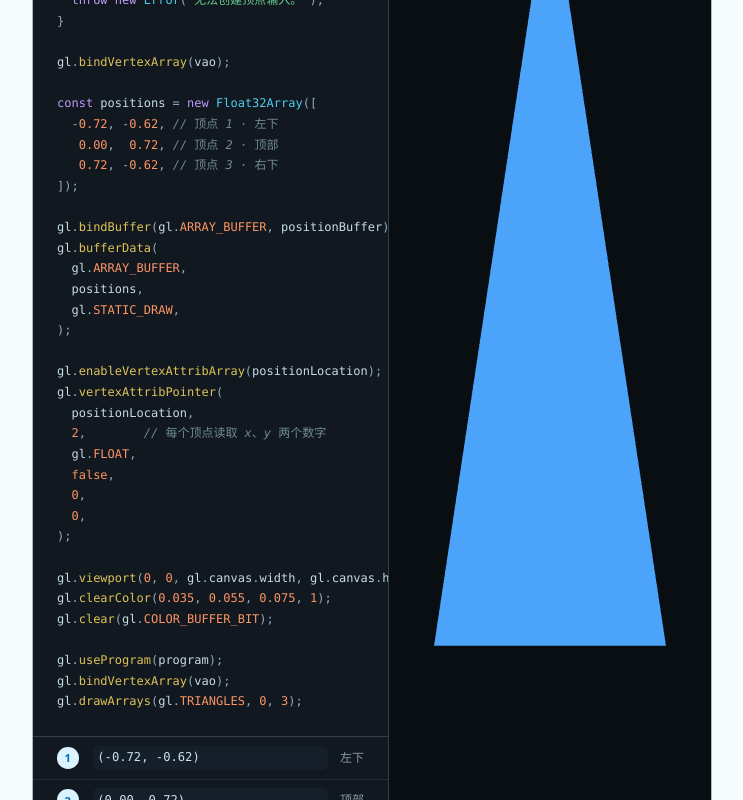
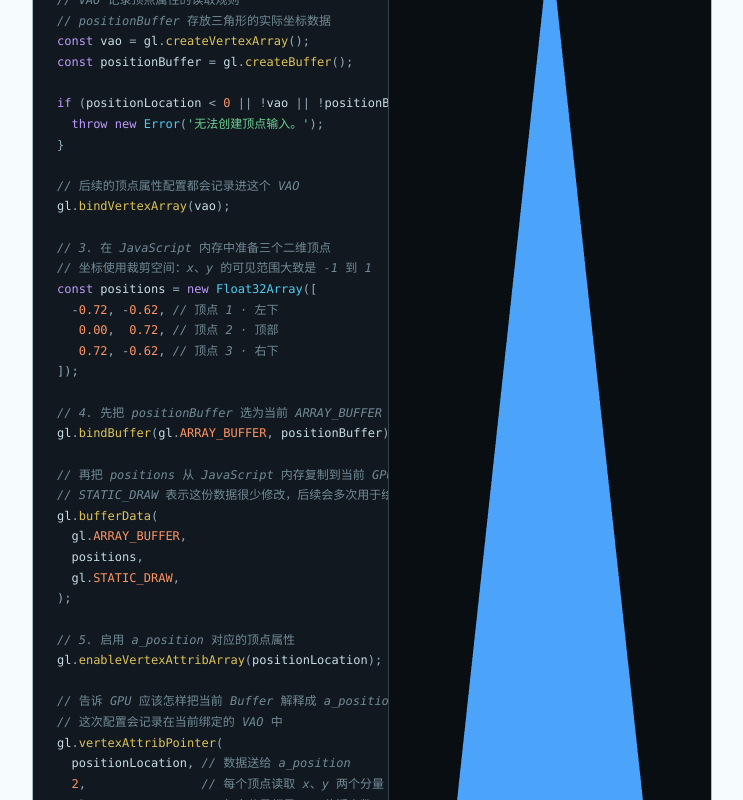
Before and after one commit to leiniaozl229/webgl-learning, a React (Vite) app: page / in a window 1280 px wide. Shown: the part 3674-4474 px from the top of the page, without its empty margins (296-1039 px from the left). Built offline with nearby package versions, Linux system fonts and the light colour scheme; a web font is replaced by a local one.

Commit message:
docs: expand vertex data walkthrough

```diff
--- a/src/core/webgl2.ts
+++ b/src/core/webgl2.ts
@@ -22,12 +22,18 @@ export const TRIANGLE_POINTS = [
   { x: 0.72, y: -0.62, position: '右下' },
 ] as const;
 
-export const TRIANGLE_VERTEX_DATA_SOURCE = `// gl 与 program 已在初始化阶段创建
+export const TRIANGLE_VERTEX_DATA_SOURCE = `// gl 是 WebGL2 上下文，program 是已链接的着色程序
+
+// 1. 找到顶点着色器中 in vec2 a_position 的属性位置
+// 后面通过这个数字，把 Buffer 数据连接到 a_position
 const positionLocation = gl.getAttribLocation(
   program,
   'a_position',
 );
 
+// 2. 创建两个 GPU 对象
+// VAO 记录顶点属性的读取规则
+// positionBuffer 存放三角形的实际坐标数据
 const vao = gl.createVertexArray();
 const positionBuffer = gl.createBuffer();
 
@@ -35,37 +41,53 @@ if (positionLocation < 0 || !vao || !positionBuffer) {
   throw new Error('无法创建顶点输入。');
 }
 
+// 后续的顶点属性配置都会记录进这个 VAO
 gl.bindVertexArray(vao);
 
+// 3. 在 JavaScript 内存中准备三个二维顶点
+// 坐标使用裁剪空间：x、y 的可见范围大致是 -1 到 1
 const positions = new Float32Array([
   -0.72, -0.62, // 顶点 1 · 左下
    0.00,  0.72, // 顶点 2 · 顶部
    0.72, -0.62, // 顶点 3 · 右下
 ]);
 
+// 4. 先把 positionBuffer 选为当前 ARRAY_BUFFER
 gl.bindBuffer(gl.ARRAY_BUFFER, positionBuffer);
+
+// 再把 positions 从 JavaScript 内存复制到当前 GPU Buffer
+// STATIC_DRAW 表示这份数据很少修改，后续会多次用于绘制
 gl.bufferData(
   gl.ARRAY_BUFFER,
   positions,
   gl.STATIC_DRAW,
 );
 
+// 5. 启用 a_position 对应的顶点属性
 gl.enableVertexAttribArray(positionLocation);
+
+// 告诉 GPU 应该怎样把当前 Buffer 解释成 a_position
+// 这次配置会记录在当前绑定的 VAO 中
 gl.vertexAttribPointer(
-  positionLocation,
-  2,        // 每个顶点读取 x、y 两个数字
-  gl.FLOAT,
-  false,
-  0,
-  0,
+  positionLocation, // 数据送给 a_position
+  2,                // 每个顶点读取 x、y 两个分量
+  gl.FLOAT,         // 每个分量都是 32 位浮点数
+  false,            // 不对数据做归一化转换
+  0,                // stride：顶点连续紧密排列
+  0,                // offset：从 Buffer 的第 0 个字节开始
 );
 
+// 6. 把裁剪空间映射到整个 Canvas，并清除上一帧
 gl.viewport(0, 0, gl.canvas.width, gl.canvas.height);
 gl.clearColor(0.035, 0.055, 0.075, 1);
 gl.clear(gl.COLOR_BUFFER_BIT);
 
+// 7. 选择着色程序和顶点输入配置，然后发出绘制命令
 gl.useProgram(program);
 gl.bindVertexArray(vao);
+
+// TRIANGLES：每三个顶点组成一个三角形
+// 0：从第 0 个顶点开始；3：共读取三个顶点
 gl.drawArrays(gl.TRIANGLES, 0, 3);`;
 
 function compileShader(gl: WebGL2RenderingContext, type: number, source: string): WebGLShader {
```
